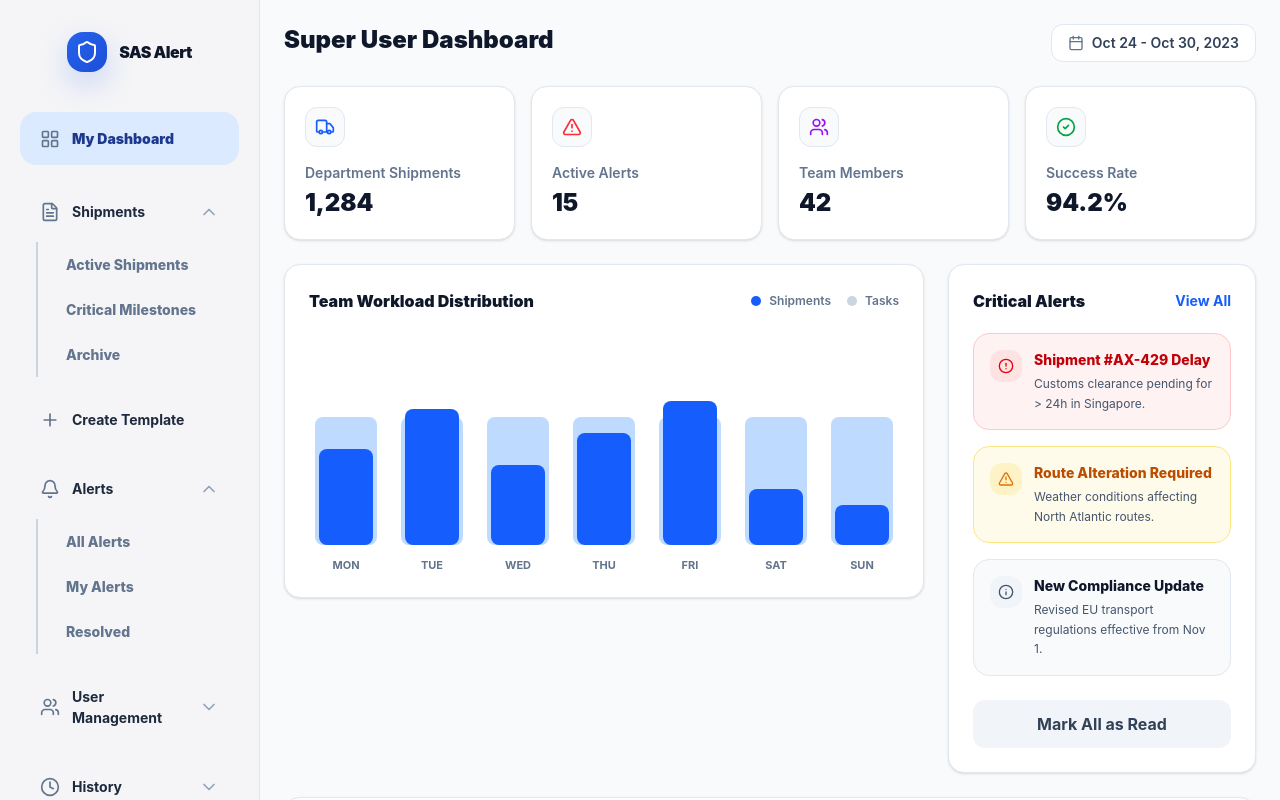
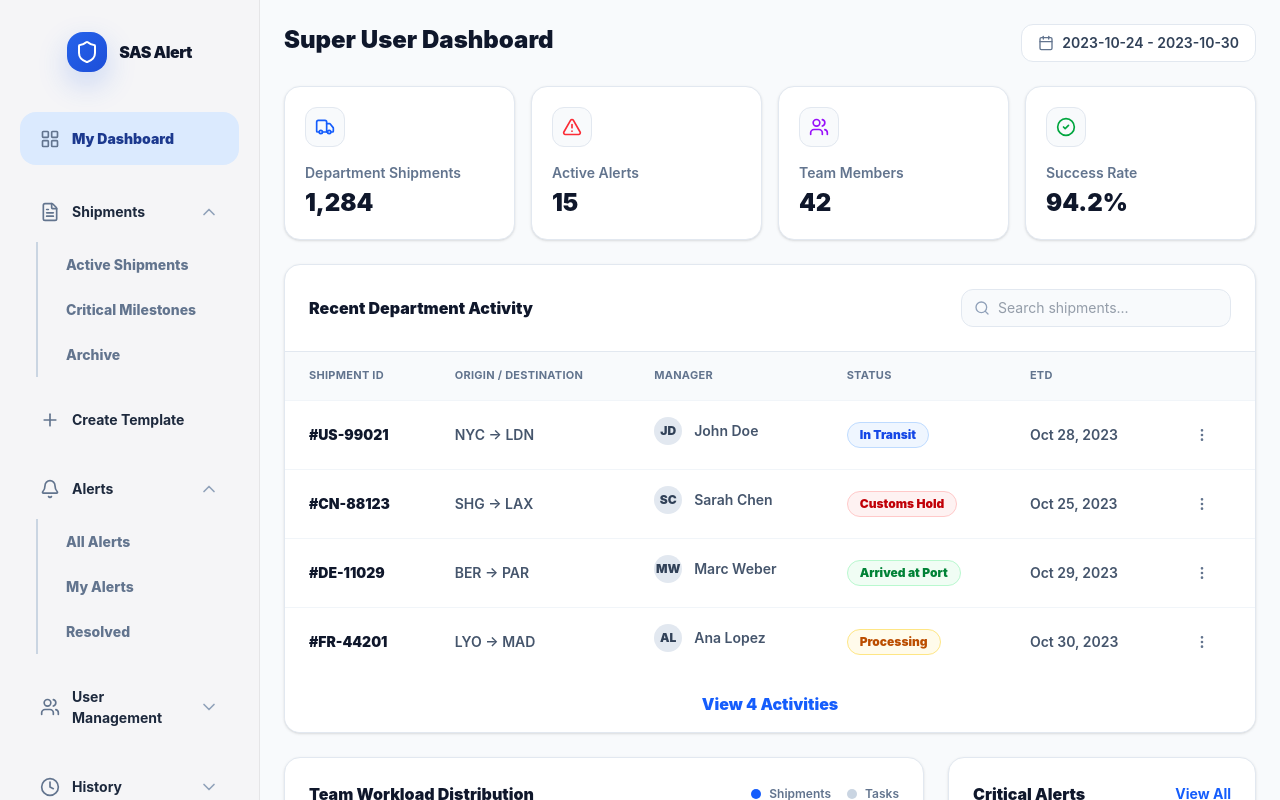
Before and after one commit to Nadeesha-Maduwantha/SAS_project, a Next.js app in the folder SAS/: page /Super_user/dashboard in a window 1280 px wide. Shown: the top 800 px of the page. Built offline with nearby package versions, Linux system fonts and the light colour scheme.

Commit message:
super user calander

```diff
--- a/SAS/app/(protected)/Super_user/dashboard/page.tsx
+++ b/SAS/app/(protected)/Super_user/dashboard/page.tsx
@@ -1,3 +1,7 @@
+'use client';
+
+import { useState } from 'react';
+
 import SuperLeftNavBar from '@/components/SuperUser/SuperLeftNavBar';
 
 import SuperDashboardHeader from '@/components/SuperUser/SuperDashboardHeader';
@@ -9,14 +13,22 @@ import SuperRecentActivityTable from '@/components/SuperUser/SuperRecentActivity
 import '@/styles/SuperStyles/SuperDashboardLayout.css';
 
 export default function SuperUserDashboardPage() {
+  const [range, setRange] = useState<{ from: string; to: string }>({
+    from: '2023-10-24',
+    to: '2023-10-30',
+  });
+
   return (
     <div className="super-layout">
       <SuperLeftNavBar />
 
       <div className="super-content">
         <div className="super-inner">
-          <SuperDashboardHeader />
+          <SuperDashboardHeader onDateRangeChange={setRange} />
+
           <SuperStatsGrid />
+
+          <SuperRecentActivityTable dateRange={range} />
 
           <div className="super-grid-2">
             <div className="super-grid-2__left">
@@ -24,8 +36,6 @@ export default function SuperUserDashboardPage() {
             </div>
             <SuperCriticalAlertsCard />
           </div>
-
-          <SuperRecentActivityTable />
         </div>
       </div>
     </div>
--- a/SAS/components/SuperUser/SuperDashboardHeader.tsx
+++ b/SAS/components/SuperUser/SuperDashboardHeader.tsx
@@ -1,18 +1,128 @@
-import { Calendar } from 'lucide-react';
+'use client';
+
+import { useEffect, useMemo, useRef, useState } from 'react';
+import { Calendar, X } from 'lucide-react';
 import '@/styles/SuperStyles/SuperDashboardHeader.css';
 
-export default function SuperDashboardHeader() {
+type Props = {
+  onDateRangeChange?: (range: { from: string; to: string }) => void;
+};
+
+function fmtRange(from: string, to: string) {
+  if (!from && !to) return 'Select period';
+  if (from && !to) return `From ${from}`;
+  if (!from && to) return `Until ${to}`;
+  return `${from} - ${to}`;
+}
+
+export default function SuperDashboardHeader({ onDateRangeChange }: Props) {
+  const [open, setOpen] = useState(false);
+
+  // draft values (YYYY-MM-DD)
+  const [from, setFrom] = useState('2023-10-24');
+  const [to, setTo] = useState('2023-10-30');
+
+  // applied values (what shows on button + used by dashboard)
+  const [appliedFrom, setAppliedFrom] = useState('2023-10-24');
+  const [appliedTo, setAppliedTo] = useState('2023-10-30');
+
+  const wrapRef = useRef<HTMLDivElement | null>(null);
+
+  // close popup on outside click
+  useEffect(() => {
+    const onDown = (e: MouseEvent) => {
+      if (!wrapRef.current) return;
+      if (!wrapRef.current.contains(e.target as Node)) setOpen(false);
+    };
+    document.addEventListener('mousedown', onDown);
+    return () => document.removeEventListener('mousedown', onDown);
+  }, []);
+
+  // ensure to >= from
+  useEffect(() => {
+    if (from && to && to < from) setTo(from);
+  }, [from, to]);
+
+  const label = useMemo(() => fmtRange(appliedFrom, appliedTo), [appliedFrom, appliedTo]);
+
+  const apply = () => {
+    setAppliedFrom(from);
+    setAppliedTo(to);
+    setOpen(false);
+    onDateRangeChange?.({ from, to });
+  };
+
+  const clear = () => {
+    setFrom('');
+    setTo('');
+    setAppliedFrom('');
+    setAppliedTo('');
+    setOpen(false);
+    onDateRangeChange?.({ from: '', to: '' });
+  };
+
   return (
     <div className="super-header">
       <div>
         <h1 className="super-header__title">Super User Dashboard</h1>
-
       </div>
 
-      <button className="super-header__dateBtn">
-        <Calendar className="super-header__dateIcon" />
-        <span>Oct 24 - Oct 30, 2023</span>
-      </button>
+      <div className="super-header__dateWrap" ref={wrapRef}>
+        <button
+          className="super-header__dateBtn"
+          type="button"
+          onClick={() => setOpen((p) => !p)}
+        >
+          <Calendar className="super-header__dateIcon" />
+          <span>{label}</span>
+        </button>
+
+        {open && (
+          <div className="super-header__datePop">
+            <div className="super-header__datePopTop">
+              <div className="super-header__datePopTitle">Select period</div>
+
+              <button
+                className="super-header__datePopClose"
+                type="button"
+                onClick={() => setOpen(false)}
+              >
+                <X className="super-header__datePopCloseIcon" />
+              </button>
+            </div>
+
+            <div className="super-header__dateGrid">
+              <div className="super-header__dateField">
+                <label>From</label>
+                <input
+                  type="date"
+                  value={from}
+                  onChange={(e) => setFrom(e.target.value)}
+                />
+              </div>
+
+              <div className="super-header__dateField">
+                <label>To</label>
+                <input
+                  type="date"
+                  value={to}
+                  min={from || undefined}
+                  onChange={(e) => setTo(e.target.value)}
+                />
+              </div>
+            </div>
+
+            <div className="super-header__dateActions">
+              <button className="super-header__dateClear" type="button" onClick={clear}>
+                Clear
+              </button>
+              <button className="super-header__dateApply" type="button" onClick={apply}>
+                Apply
+              </button>
+            </div>
+          </div>
+        )}
+      </div>
     </div>
   );
 }
--- a/SAS/components/SuperUser/SuperRecentActivityTable.tsx
+++ b/SAS/components/SuperUser/SuperRecentActivityTable.tsx
@@ -1,15 +1,107 @@
+'use client';
+
+import { useMemo, useState } from 'react';
 import { Search, MoreVertical } from 'lucide-react';
 import '@/styles/SuperStyles/SuperRecentActivityTable.css';
 
-const rows = [
+type Row = {
+  id: string;
+  route: string;
+  manager: string;
+  status: string;
+  tone: 'blue' | 'red' | 'green' | 'amber' | 'gray';
+  etd: string; // e.g. "Oct 28, 2023"
+};
+
+type Props = {
+  dateRange?: { from: string; to: string }; // YYYY-MM-DD (empty strings allowed)
+};
+
+const rows: Row[] = [
   { id: '#US-99021', route: 'NYC → LDN', manager: 'John Doe', status: 'In Transit', tone: 'blue', etd: 'Oct 28, 2023' },
   { id: '#CN-88123', route: 'SHG → LAX', manager: 'Sarah Chen', status: 'Customs Hold', tone: 'red', etd: 'Oct 25, 2023' },
   { id: '#DE-11029', route: 'BER → PAR', manager: 'Marc Weber', status: 'Arrived at Port', tone: 'green', etd: 'Oct 29, 2023' },
   { id: '#FR-44201', route: 'LYO → MAD', manager: 'Ana Lopez', status: 'Processing', tone: 'amber', etd: 'Oct 30, 2023' },
   { id: '#JP-22091', route: 'TYO → SYD', manager: 'Ken Tanaka', status: 'Delivered', tone: 'gray', etd: 'Oct 22, 2023' },
+
+  { id: '#JP-77432', route: 'TOK → SYD', manager: 'Kenji Tanaka', status: 'In Transit', tone: 'blue', etd: 'Nov 02, 2023' },
+  { id: '#IN-56318', route: 'MUM → DXB', manager: 'Priya Sharma', status: 'Delayed', tone: 'red', etd: 'Nov 01, 2023' },
+  { id: '#UK-90877', route: 'LON → AMS', manager: 'Oliver Smith', status: 'Delivered', tone: 'green', etd: 'Oct 31, 2023' },
+  { id: '#AU-33210', route: 'MEL → SIN', manager: 'Liam Brown', status: 'Processing', tone: 'amber', etd: 'Nov 03, 2023' },
+  { id: '#CA-44789', route: 'TOR → NYC', manager: 'Emily Clark', status: 'Awaiting Pickup', tone: 'blue', etd: 'Nov 04, 2023' },
 ];
 
-export default function SuperRecentActivityTable() {
+function parseETD(etd: string) {
+  const d = new Date(etd);
+  return isNaN(d.getTime()) ? null : d;
+}
+
+function parseYMD(ymd: string) {
+  if (!ymd) return null;
+  const d = new Date(`${ymd}T00:00:00`);
+  return isNaN(d.getTime()) ? null : d;
+}
+
+export default function SuperRecentActivityTable({ dateRange }: Props) {
+  const [q, setQ] = useState('');
+  const [showAll, setShowAll] = useState(false);
+
+  const isFilteringByDate = !!(dateRange?.from && dateRange?.to);
+
+  const filteredRows = useMemo(() => {
+    const query = q.trim().toLowerCase();
+
+    const fromDate = dateRange?.from ? parseYMD(dateRange.from) : null;
+    const toDate = dateRange?.to ? parseYMD(dateRange.to) : null;
+
+    return rows.filter((r) => {
+      // search filter
+      const matchesQuery =
+        !query ||
+        r.id.toLowerCase().includes(query) ||
+        r.route.toLowerCase().includes(query) ||
+        r.manager.toLowerCase().includes(query) ||
+        r.status.toLowerCase().includes(query) ||
+        r.etd.toLowerCase().includes(query);
+
+      if (!matchesQuery) return false;
+
+      // date range filter (ETD)
+      if (!fromDate && !toDate) return true;
+
+      const etdDate = parseETD(r.etd);
+      if (!etdDate) return false;
+
+      const etdMid = new Date(etdDate.getFullYear(), etdDate.getMonth(), etdDate.getDate());
+
+      if (fromDate && etdMid < fromDate) return false;
+
+      if (toDate) {
+        const toMid = new Date(toDate.getFullYear(), toDate.getMonth(), toDate.getDate());
+        if (etdMid > toMid) return false;
+      }
+
+      return true;
+    });
+  }, [q, dateRange]);
+
+  // ✅ what to show in table
+  const displayedRows = useMemo(() => {
+    // if filtering by date OR user clicked load more => show all filtered
+    if (isFilteringByDate || showAll) return filteredRows;
+
+    // default => show first 5
+    return filteredRows.slice(0, 5);
+  }, [filteredRows, isFilteringByDate, showAll]);
+
+  // ✅ if date filter is cleared, go back to normal view
+  // (your header sends from/to = '' on clear)
+  // This keeps UX clean.
+  useMemo(() => {
+    if (!isFilteringByDate) setShowAll(false);
+    // eslint-disable-next-line react-hooks/exhaustive-deps
+  }, [isFilteringByDate]);
+
   return (
     <div className="ra-card">
       <div className="ra-head">
@@ -17,7 +109,12 @@ export default function SuperRecentActivityTable() {
 
         <div className="ra-search">
           <Search className="ra-search__icon" />
-          <input className="ra-search__input" placeholder="Search shipments..." />
+          <input
+            className="ra-search__input"
+            placeholder="Search shipments..."
+            value={q}
+            onChange={(e) => setQ(e.target.value)}
+          />
         </div>
       </div>
 
@@ -35,12 +132,17 @@ export default function SuperRecentActivityTable() {
           </thead>
 
           <tbody>
-            {rows.map((r) => (
+            {displayedRows.map((r) => (
               <tr key={r.id}>
                 <td className="ra-strong">{r.id}</td>
                 <td className="ra-muted">{r.route}</td>
                 <td className="ra-manager">
-                  <span className="ra-avatar">{r.manager.split(' ').map(x => x[0]).join('')}</span>
+                  <span className="ra-avatar">
+                    {r.manager
+                      .split(' ')
+                      .map((x) => x[0])
+                      .join('')}
+                  </span>
                   <span className="ra-muted">{r.manager}</span>
                 </td>
                 <td>
@@ -48,17 +150,40 @@ export default function SuperRecentActivityTable() {
                 </td>
                 <td className="ra-muted">{r.etd}</td>
                 <td className="ra-more">
-                  <button className="ra-moreBtn">
+                  <button className="ra-moreBtn" type="button">
                     <MoreVertical className="ra-moreIcon" />
                   </button>
                 </td>
               </tr>
             ))}
+
+            {filteredRows.length === 0 && (
+              <tr>
+                <td colSpan={6} className="ra-muted" style={{ padding: '18px' }}>
+                  No shipments found for this period.
+                </td>
+              </tr>
+            )}
           </tbody>
         </table>
       </div>
 
-      <button className="ra-load">Load More Records</button>
+      {/* Footer button behavior */}
+      {!isFilteringByDate ? (
+        filteredRows.length > 5 && (
+          <button
+            className="ra-load"
+            type="button"
+            onClick={() => setShowAll((p) => !p)}
+          >
+            {showAll ? 'Show Less' : 'Load More Records'}
+          </button>
+        )
+      ) : (
+        <button className="ra-load" type="button">
+          View {filteredRows.length} Activities
+        </button>
+      )}
     </div>
   );
 }
--- a/SAS/styles/SuperStyles/SuperDashboardHeader.css
+++ b/SAS/styles/SuperStyles/SuperDashboardHeader.css
@@ -8,10 +8,6 @@
   @apply text-2xl font-black text-slate-900;
 }
 
-.super-header__sub {
-  @apply mt-1 text-sm text-slate-500;
-}
-
 .super-header__dateBtn {
   @apply inline-flex items-center gap-2 px-4 py-2 rounded-xl border border-slate-200 bg-white text-sm font-semibold text-slate-700 hover:bg-slate-50 transition;
 }
@@ -19,3 +15,58 @@
 .super-header__dateIcon {
   @apply w-4 h-4 text-slate-500;
 }
+
+/* ✅ NEW */
+.super-header__dateWrap {
+  @apply relative;
+}
+
+.super-header__datePop {
+  @apply absolute right-0 top-[46px] z-50 w-[320px]
+  rounded-2xl border border-slate-200 bg-white
+  shadow-[0_18px_40px_rgba(15,23,42,0.12)] p-4;
+}
+
+.super-header__datePopTop {
+  @apply flex items-center justify-between;
+}
+
+.super-header__datePopTitle {
+  @apply text-sm font-black text-slate-900;
+}
+
+.super-header__datePopClose {
+  @apply h-8 w-8 rounded-xl border border-slate-200 bg-white hover:bg-slate-50 flex items-center justify-center;
+}
+
+.super-header__datePopCloseIcon {
+  @apply w-4 h-4 text-slate-600;
+}
+
+.super-header__dateGrid {
+  @apply mt-4 grid grid-cols-2 gap-3;
+}
+
+.super-header__dateField {
+  @apply flex flex-col gap-1;
+}
+
+.super-header__dateField label {
+  @apply text-xs font-black text-slate-600;
+}
+
+.super-header__dateField input {
+  @apply px-3 py-2 rounded-xl border border-slate-200 text-sm outline-none bg-white;
+}
+
+.super-header__dateActions {
+  @apply mt-4 flex items-center justify-end gap-2;
+}
+
+.super-header__dateClear {
+  @apply px-3 py-2 rounded-xl border border-slate-200 text-sm font-black text-slate-700 hover:bg-slate-50;
+}
+
+.super-header__dateApply {
+  @apply px-3 py-2 rounded-xl bg-blue-600 text-white text-sm font-black hover:bg-blue-700;
+}
```
